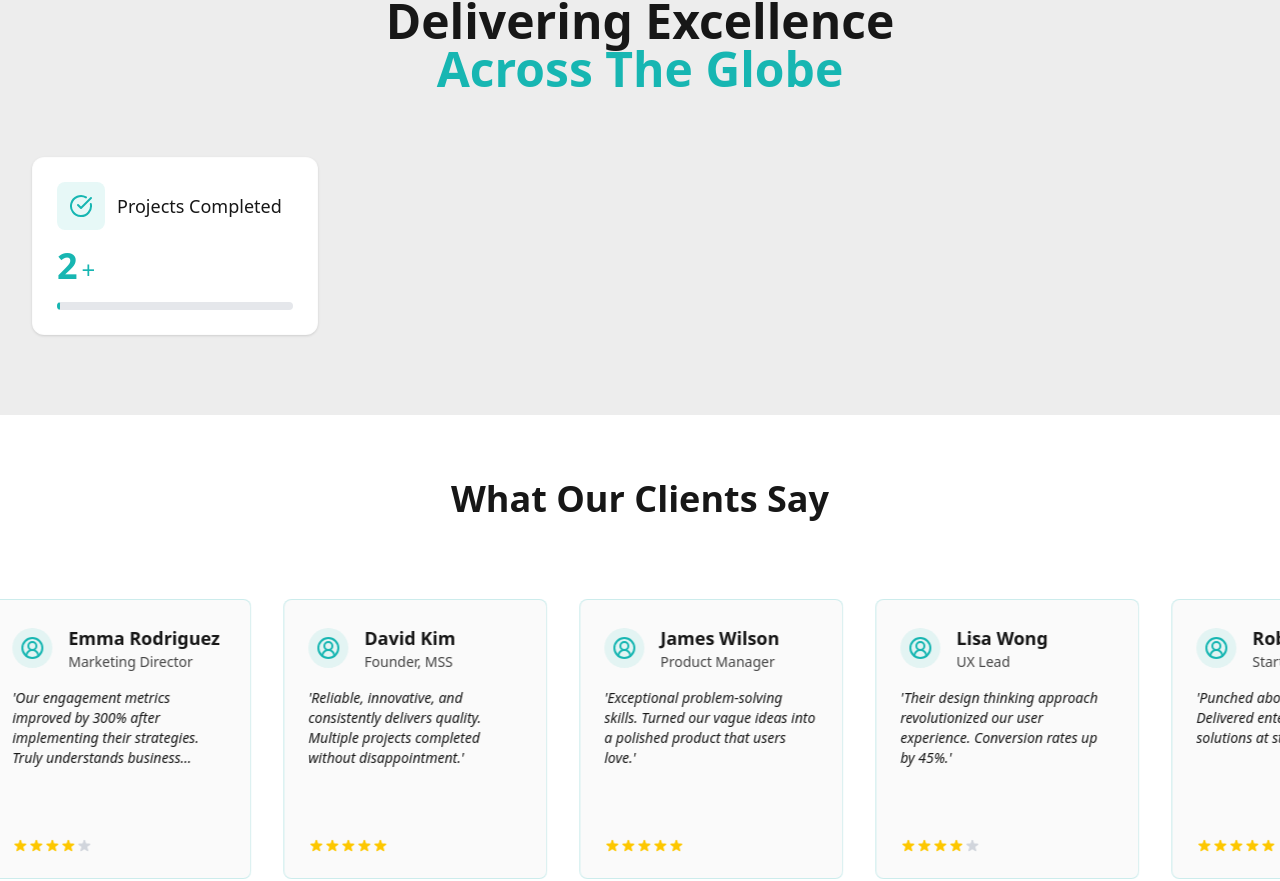
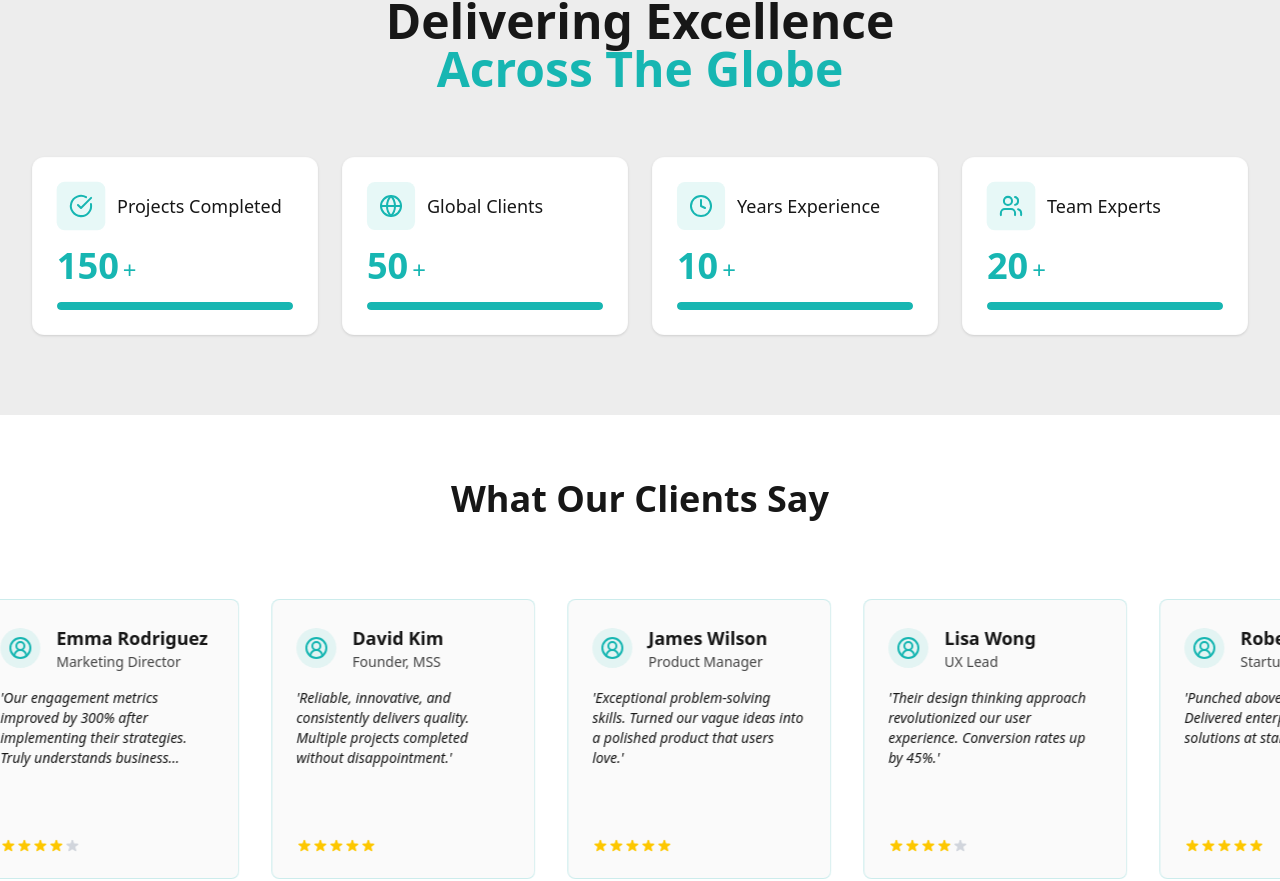
Before and after one commit to alieuroshub001/euroshub, a Next.js app: page / in a window 1280 px wide. Shown: the part 2507-3388 px from the top of the page. Built offline with nearby package versions, Linux system fonts and the light colour scheme.

Commit message:
counter fix

```diff
--- a/src/components/Homepage/Counter.tsx
+++ b/src/components/Homepage/Counter.tsx
@@ -2,7 +2,7 @@
 
 import { motion, useAnimation } from 'framer-motion';
 import { Aperture, CheckCircle, Clock, Globe, Users } from 'lucide-react';
-import { useEffect, useState, useCallback } from 'react';
+import { useEffect, useState } from 'react';
 import { useInView } from 'react-intersection-observer';
 
 const Counter = () => {
@@ -55,7 +55,14 @@ const Counter = () => {
     threshold: 0.1
   });
 
-  const animateCounters = useCallback(() => {
+  useEffect(() => {
+    if (inView) {
+      controls.start('visible');
+      animateCounters();
+    }
+  }, [inView, controls]);
+
+  const animateCounters = () => {
     const duration = 2000;
     const increment = 20;
 
@@ -87,14 +94,7 @@ const Counter = () => {
         }
       }, increment);
     });
-  }, [counters]);
-
-  useEffect(() => {
-    if (inView) {
-      controls.start('visible');
-      animateCounters();
-    }
-  }, [inView, controls, animateCounters]);
+  };
 
   return (
     <section
@@ -144,45 +144,73 @@ const Counter = () => {
                   }
                 }}
                 whileHover={{
-                  y: -10,
-                  scale: 1.03,
-                  boxShadow: '0 20px 25px -5px rgba(0, 0, 0, 0.1), 0 10px 10px -5px rgba(0, 0, 0, 0.04)',
+                  scale: 1.05,
+                  zIndex: 10,
                   transition: {
                     type: 'spring',
-                    stiffness: 300,
-                    damping: 15
+                    stiffness: 400,
+                    damping: 10
                   }
                 }}
                 className="bg-[var(--card-bg)] border border-[var(--secondary)]/20 rounded-xl p-6 shadow-sm transition-all duration-300 relative overflow-hidden group"
               >
-                {/* Hover effect background */}
+                {/* Pulse animation background */}
                 <motion.div
                   className="absolute inset-0 bg-[var(--primary)]/5 opacity-0 group-hover:opacity-100"
                   initial={{ opacity: 0 }}
-                  transition={{ duration: 0.3 }}
+                  whileHover={{
+                    opacity: 0.1,
+                    scale: 1.1,
+                    transition: { duration: 0.3 }
+                  }}
                 />
 
                 <div className="relative z-10">
                   <div className="flex items-center mb-4">
                     <motion.div
+                      animate={{
+                        scale: [1, 1.05, 1],
+                        transition: {
+                          repeat: Infinity,
+                          repeatType: "reverse",
+                          duration: 2,
+                          delay: index * 0.3
+                        }
+                      }}
                       whileHover={{
-                        rotate: 15,
-                        scale: 1.1
+                        rotate: 360,
+                        scale: 1.2,
+                        transition: { duration: 0.5 }
                       }}
                       className={`p-3 rounded-lg bg-[var(--primary)]/10`}
                     >
                       <Icon className={`w-6 h-6 text-[var(--primary)]`} />
                     </motion.div>
-                    <h3 className="ml-3 text-lg font-medium">
+                    <motion.h3
+                      className="ml-3 text-lg font-medium"
+                      whileHover={{
+                        x: 5,
+                        transition: { type: 'spring', stiffness: 500 }
+                      }}
+                    >
                       {counter.label}
-                    </h3>
+                    </motion.h3>
                   </div>
 
                   <div className="flex items-end mb-4">
                     <motion.span
+                      animate={{
+                        scale: [1, 1.02, 1],
+                        transition: {
+                          repeat: Infinity,
+                          repeatType: "reverse",
+                          duration: 3,
+                          delay: index * 0.2
+                        }
+                      }}
                       whileHover={{
-                        scale: 1.05,
-                        transition: { delay: 0.1 }
+                        scale: 1.1,
+                        transition: { type: 'spring', stiffness: 500 }
                       }}
                       className={`text-3xl md:text-4xl font-bold text-[var(--primary)]`}
                     >
@@ -190,8 +218,9 @@ const Counter = () => {
                     </motion.span>
                     <motion.span
                       whileHover={{
-                        scale: 1.1,
-                        y: -2
+                        scale: 1.3,
+                        y: -4,
+                        transition: { type: 'spring', stiffness: 500 }
                       }}
                       className="text-xl md:text-2xl ml-1 text-[var(--primary)]"
                     >
@@ -199,18 +228,29 @@ const Counter = () => {
                     </motion.span>
                   </div>
 
-                  {/* Progress bar */}
+                  {/* Progress bar with bounce animation */}
                   <div className="w-full h-2 bg-gray-200 dark:bg-gray-700 rounded-full overflow-hidden">
                     <motion.div
                       initial={{ width: '0%' }}
-                      animate={{ width: counter.progress }}
-                      transition={{ duration: 2, ease: 'easeOut' }}
+                      animate={{
+                        width: counter.progress,
+                        transition: {
+                          duration: 2,
+                          ease: 'easeOut',
+                          type: 'spring',
+                          bounce: 0.5
+                        }
+                      }}
+                      whileHover={{
+                        scaleY: 1.8,
+                        originY: 'bottom',
+                        transition: {
+                          type: 'spring',
+                          stiffness: 500,
+                          damping: 10
+                        }
+                      }}
                       className={`h-full bg-[var(--primary)] rounded-full`}
-                      whileHover={{
-                        scaleY: 1.5,
-                        originY: 'bottom',
-                        transition: { duration: 0.2 }
-                      }}
                     />
                   </div>
                 </div>
```
